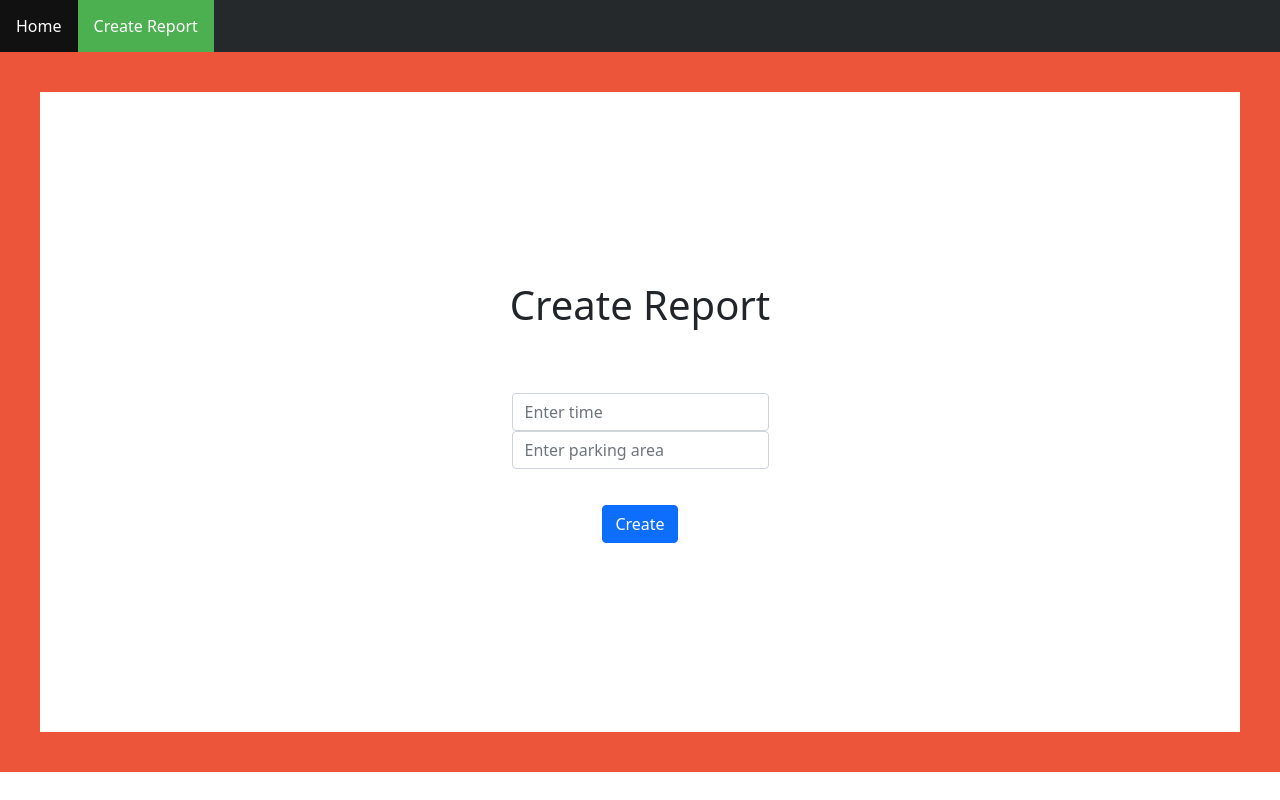
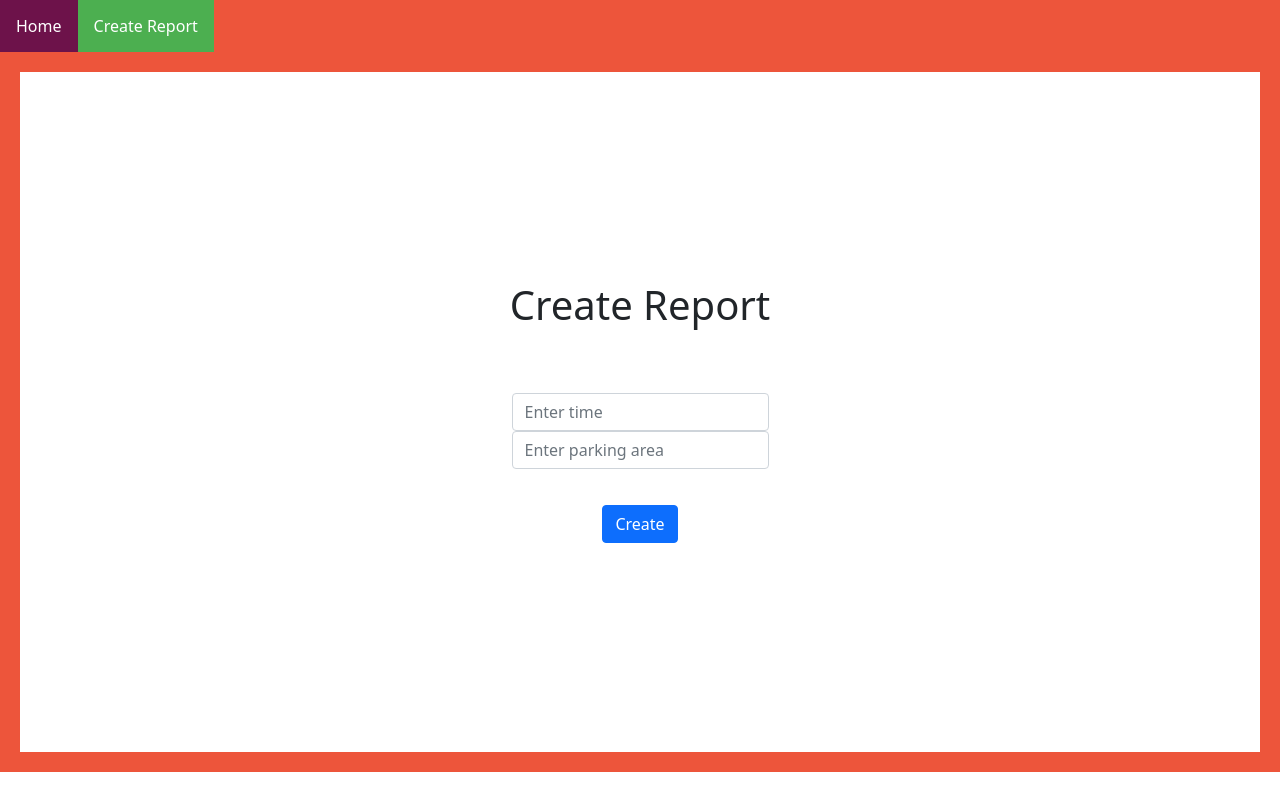
Before and after one commit to Janussr/Papp_insights_frontend, a React (Create React App) app: page /create-report in a window 1280 px wide. Built offline with nearby package versions, Linux system fonts and the light colour scheme.

Commit message:
css reportpage center

```diff
--- a/src/components/Report_page.js
+++ b/src/components/Report_page.js
@@ -42,4 +42,5 @@ return (
     )
 }
 
+
 export default Report_page
--- a/src/index.css
+++ b/src/index.css
@@ -14,7 +14,7 @@ ul.header {
   margin: 0;
   padding: 0;
   overflow: hidden;
-  background-color: #26292c;
+  background-color: #ed553b;;
 }
 
 ul.header li {
@@ -30,7 +30,7 @@ ul.header li a {
 }
 
 ul.header li a:hover:not(.active) {
-  background-color: #111;
+  background-color: rgb(109, 18, 74);
 }
 
 .active {
@@ -67,7 +67,7 @@ ul.header li a:hover:not(.active) {
   align-items: center;
   flex-direction: column;
   gap:20px;
-  border: 40px;
+  border: 20px;
   border-color: #ed553b;
   border-style: solid;
 }
```
